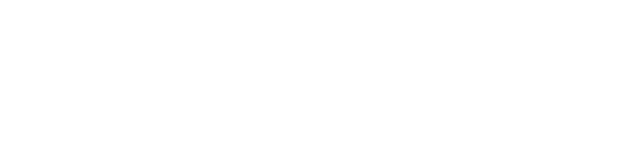
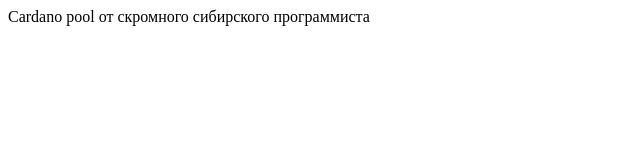
Before and after one commit to siberiapool/siberiapool.github.io, a plain HTML site: page index.html in a window 1280 px wide. Shown: the whole page, without its empty margins (0-640 px from the left). Drawn offline with Linux system fonts and the light colour scheme.

Commit message:
Update index.html

```diff
--- a/index.html
+++ b/index.html
@@ -4,6 +4,6 @@
     <title>Заголовок</title>
   </head>
   <body>
-
+    Cardano pool от скромного сибирского программиста
   </body>
 </html>
```
